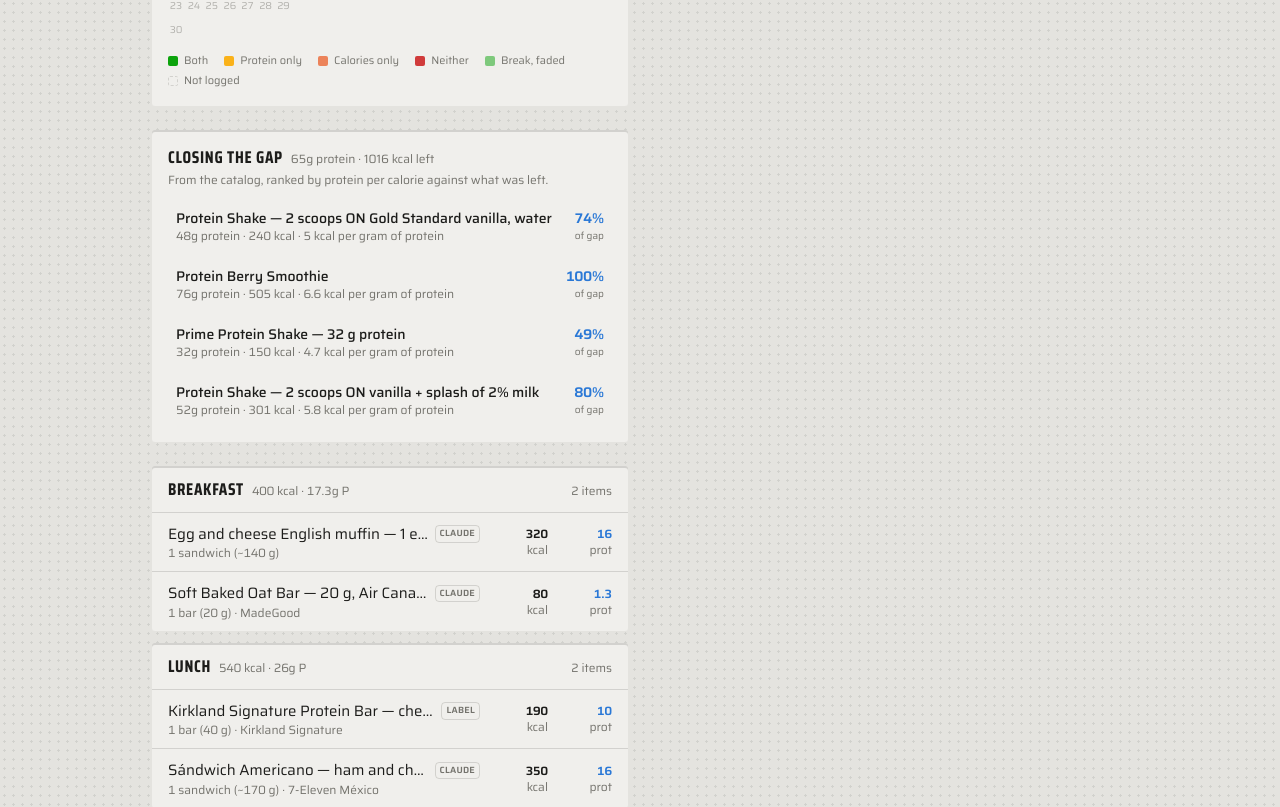
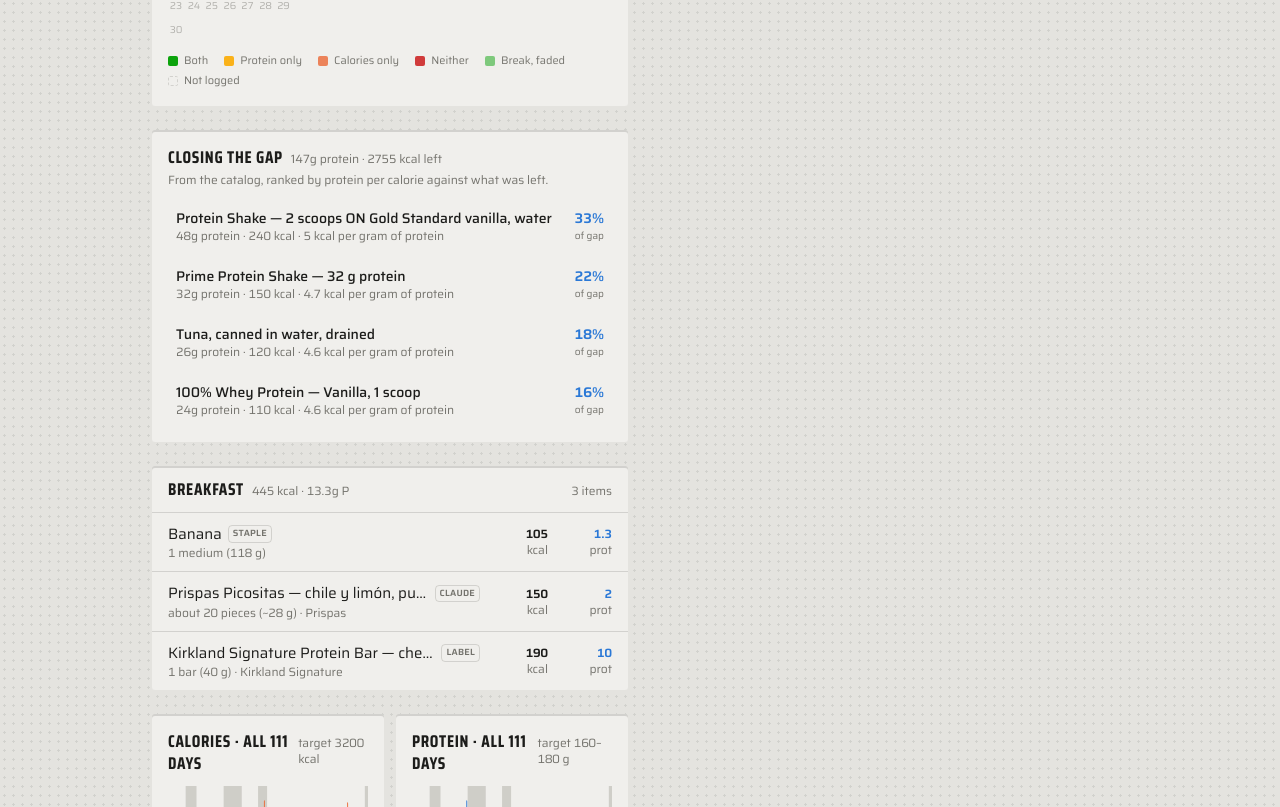
Before and after one commit to soldoutbudokan/Health, a Next.js app: page /Health/ in a window 1280 px wide. Shown: the part 1333-2140 px from the top of the page. Built offline with nearby package versions, Linux system fonts and the light colour scheme.

Commit message:
Log Nov 22 breakfast and check-in: banana, Prispas chile-lime puffs (added to the catalog), Kirkland bar; slept 22:15 to 07:30

```diff
--- a/src/data/staples.ts
+++ b/src/data/staples.ts
@@ -1608,6 +1608,18 @@ export const STAPLE_FOODS: Food[] = [
     tags: ["pinguinos", "pingüinos", "marinela", "snack cake", "chocolate", "cake", "mexico", "snack", "packaged"],
   },
   {
+    id: "pkg-prispas-picositas-chile-limon",
+    name: "Prispas Picositas",
+    variant: "chile y limón, puffed sticks",
+    brand: "Prispas",
+    source: "claude",
+    per: "about 20 pieces (~28 g)",
+    gramsPerServing: 28,
+    macros: { calories: 150, protein: 2, carbs: 16, fat: 9, fiber: 0.5, sugar: 1, sodium: 300 },
+    note: "Estimated Nov 22 with no panel seen; Oxxo sells it in a 50 g bag. Built as a fried corn puff like Cheetos at about 535 kcal per 100 g, with 20 pieces taken as roughly 28 g, about half the bag. Call it 120–190 kcal, mostly the piece weight; chile-lime powders run salty, so sodium 200–450 mg.",
+    tags: ["prispas", "picositas", "chile limon", "chilli lime", "puffs", "cheetos", "chips", "mexico", "oxxo", "snack", "packaged"],
+  },
+  {
     id: "pkg-kelloggs-rice-krispies-square-original",
     name: "Rice Krispies Squares",
     variant: "Original",
```
Also changed, not shown: data/checkins.csv, data/log.csv.
